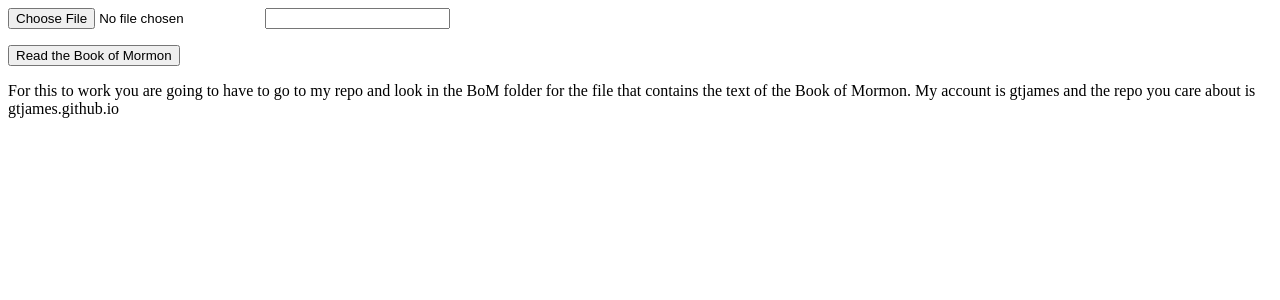
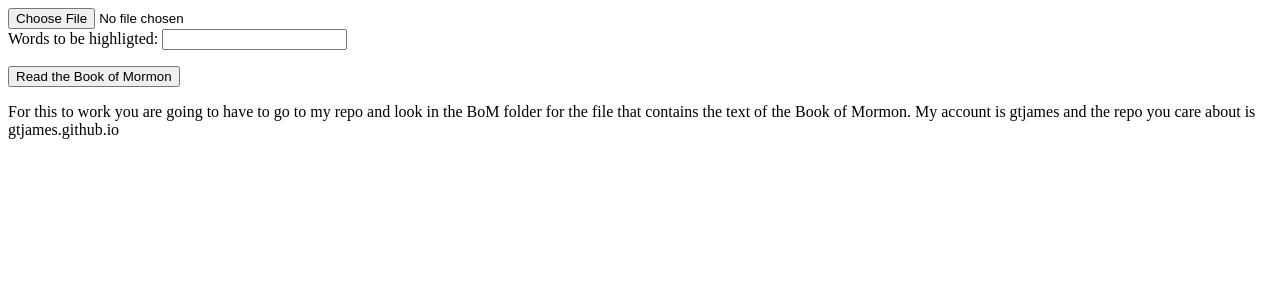
Before and after one commit to gtjames/gtjames.github.io, a Jekyll site: the page BoM/Bom.html, which Jekyll copies as it is, in a window 1280 px wide. Shown: the top 300 px of the page. Built offline with Jekyll 4.4.1, drawn with Linux system fonts in a browser that asks for light colours.

Commit message:
Update Bom.html

```diff
--- a/BoM/Bom.html
+++ b/BoM/Bom.html
@@ -19,7 +19,8 @@
 </style>
 
 <input type="file" id="files" name="file" />
-<input type="text" id="special" />
+<br>
+Words to be highligted: <input type="text" id="special" />
 <p>
 <span class="readBook">    <button>Read the Book of Mormon</button> </span>
 
```
